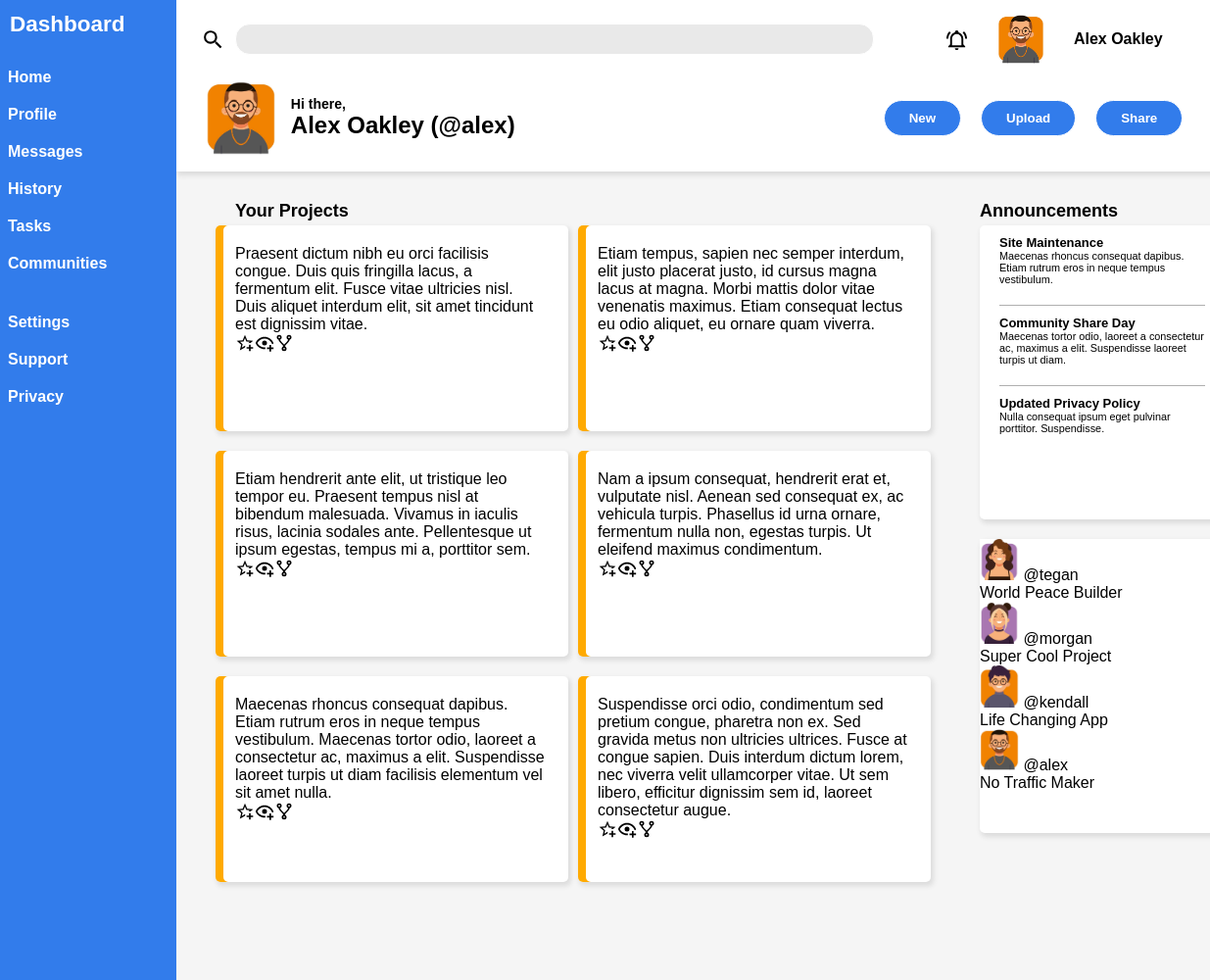
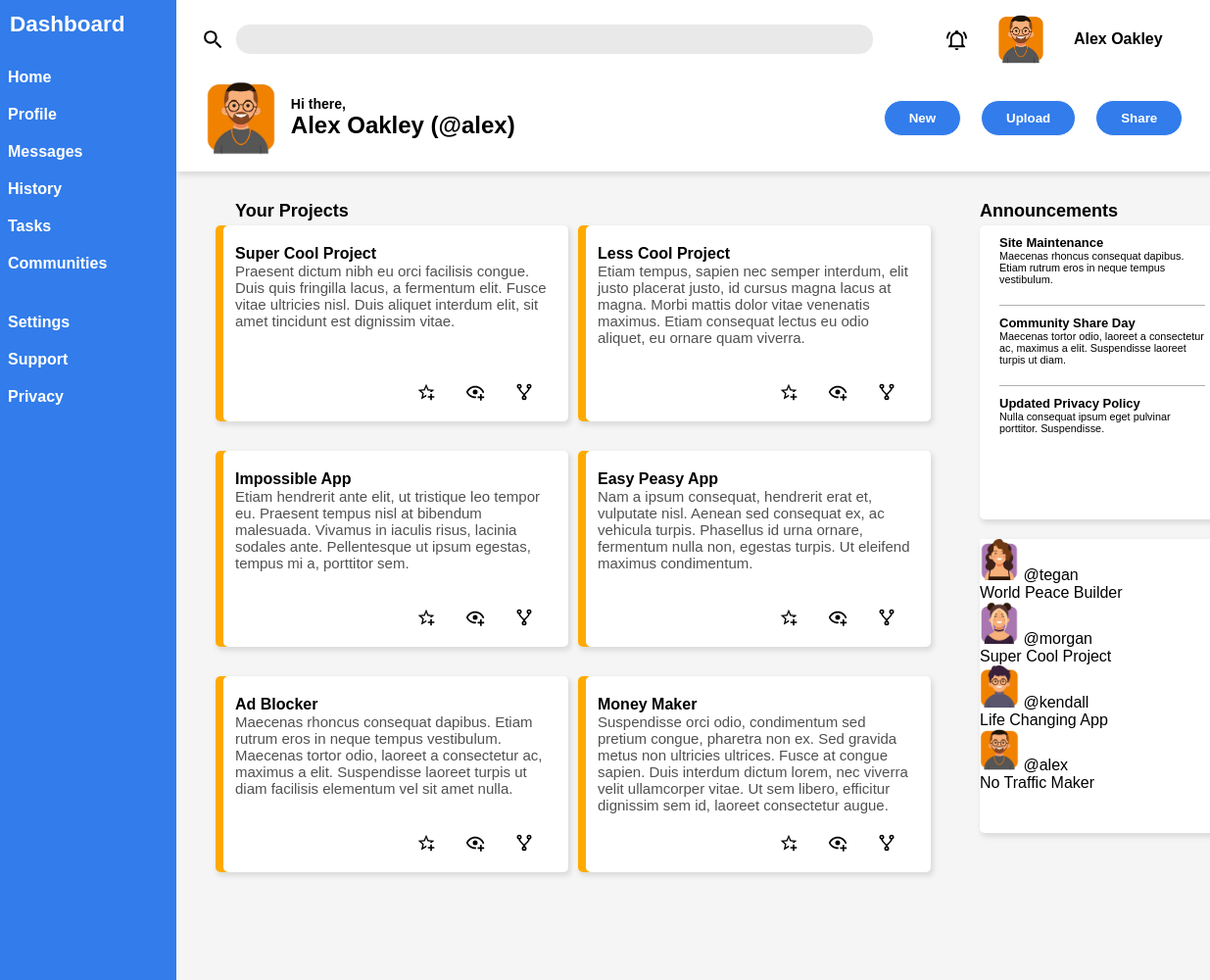
Before and after one commit to N-studies/admin-dashboard, a plain HTML site: page index.html in a window 1280 px wide. Shown: the top 1000 px of the page at 98% size, 45-1280 px from the left. Drawn offline with Linux system fonts and the light colour scheme.

Commit message:
Fix cards

```diff
--- a/index.html
+++ b/index.html
@@ -66,6 +66,7 @@
       <div class="main-body">
         <div class="main-cards first">
           <div class="title">Your Projects</div>
+          <strong>Super Cool Project</strong>
           Praesent dictum nibh eu orci facilisis congue. Duis quis fringilla
           lacus, a fermentum elit. Fusce vitae ultricies nisl. Duis aliquet
           interdum elit, sit amet tincidunt est dignissim vitae.
@@ -78,6 +79,7 @@
           </div>
         </div>
         <div class="main-cards second">
+          <strong>Less Cool Project</strong>
           Etiam tempus, sapien nec semper interdum, elit justo placerat justo,
           id cursus magna lacus at magna. Morbi mattis dolor vitae venenatis
           maximus. Etiam consequat lectus eu odio aliquet, eu ornare quam
@@ -91,6 +93,7 @@
           </div>
         </div>
         <div class="main-cards third">
+          <strong>Impossible App</strong>
           Etiam hendrerit ante elit, ut tristique leo tempor eu. Praesent tempus
           nisl at bibendum malesuada. Vivamus in iaculis risus, lacinia sodales
           ante. Pellentesque ut ipsum egestas, tempus mi a, porttitor sem.
@@ -103,6 +106,7 @@
           </div>
         </div>
         <div class="main-cards fourth">
+          <strong>Easy Peasy App</strong>
           Nam a ipsum consequat, hendrerit erat et, vulputate nisl. Aenean sed
           consequat ex, ac vehicula turpis. Phasellus id urna ornare, fermentum
           nulla non, egestas turpis. Ut eleifend maximus condimentum.
@@ -115,6 +119,7 @@
           </div>
         </div>
         <div class="main-cards fifth">
+          <strong>Ad Blocker</strong>
           Maecenas rhoncus consequat dapibus. Etiam rutrum eros in neque tempus
           vestibulum. Maecenas tortor odio, laoreet a consectetur ac, maximus a
           elit. Suspendisse laoreet turpis ut diam facilisis elementum vel sit
@@ -128,6 +133,7 @@
           </div>
         </div>
         <div class="main-cards sixth">
+          <strong>Money Maker</strong>
           Suspendisse orci odio, condimentum sed pretium congue, pharetra non
           ex. Sed gravida metus non ultricies ultrices. Fusce at congue sapien.
           Duis interdum dictum lorem, nec viverra velit ullamcorper vitae. Ut
--- a/style.css
+++ b/style.css
@@ -36,8 +36,7 @@ ul {
 .container {
   display: grid;
   grid-template-columns: minmax(225px, 0.8fr) 4fr;
-  grid-template-rows: minmax(200px, .7fr) 800px;
-
+  grid-template-rows: minmax(200px, 0.7fr) 800px;
 }
 
 .sidebar {
@@ -95,7 +94,6 @@ ul {
   background-color: white;
   height: 175px;
   box-shadow: 2px 3px 5px 1px gainsboro;
-
 }
 
 .search {
@@ -184,19 +182,17 @@ button {
 }
 
 .main-body {
-
   display: grid;
-  grid-template-columns:  repeat(2, 400px) 300px;
+  grid-template-columns: repeat(2, 400px) 300px;
   grid-template-rows: repeat(2, 220px) 250px;
   gap: 10px;
-
 }
 
-.main-cards, .side-cards {
+.main-cards,
+.side-cards {
   background-color: white;
   border-radius: 5px;
   box-shadow: 2px 3px 5px 1px gainsboro;
-
 }
 
 .first {
@@ -243,13 +239,36 @@ button {
   display: grid;
 }*/
 
-
 .main-cards {
-  height: 170px;
+  height: 160px;
   width: 320px;
-  box-shadow: inset 8px 0 0 0 rgb(255, 170, 0), 2px 3px 5px 1px gainsboro;;
+  box-shadow: inset 8px 0 0 0 rgb(255, 170, 0), 2px 3px 5px 1px gainsboro;
   padding: 20px;
   margin-top: 30px;
+  font-size: 15px;
+  color: rgba(0, 0, 0, 0.685);
+  display: flex;
+  flex-direction: column;
+}
+
+.main-cards strong {
+  font-size: medium;
+  display: block;
+}
+
+.main-cards strong,
+.main-cards div {
+  color: black;
+}
+
+.inner-icon {
+  display: flex;
+  justify-content: space-around;
+  width: 150px;
+  align-self: flex-end;
+  margin-top: auto;
+
+
 
 }
 
@@ -257,7 +276,6 @@ button {
   height: 300px;
   width: 250px;
 }
-
 
 .main-cards:nth-child(odd) {
   justify-self: end;
@@ -271,7 +289,7 @@ button {
   /*Not a very good solution*/
 }
 
-.section{
+.section {
   padding-top: 10px;
   padding-left: 20px;
   padding-right: 20px;
@@ -283,10 +301,7 @@ button {
   padding-bottom: 20px;
   font-weight: normal;
   border-bottom: 1px solid rgba(0, 0, 0, 0.315);
-
 }
-
-
 
 .no-border {
   border: none;
@@ -295,7 +310,7 @@ button {
 .right-side {
   display: grid;
   grid-template-columns: 1fr;
-  grid-template-rows: repeat(2,1fr);
+  grid-template-rows: repeat(2, 1fr);
   gap: 20px;
   margin-top: 30px;
 }
```
